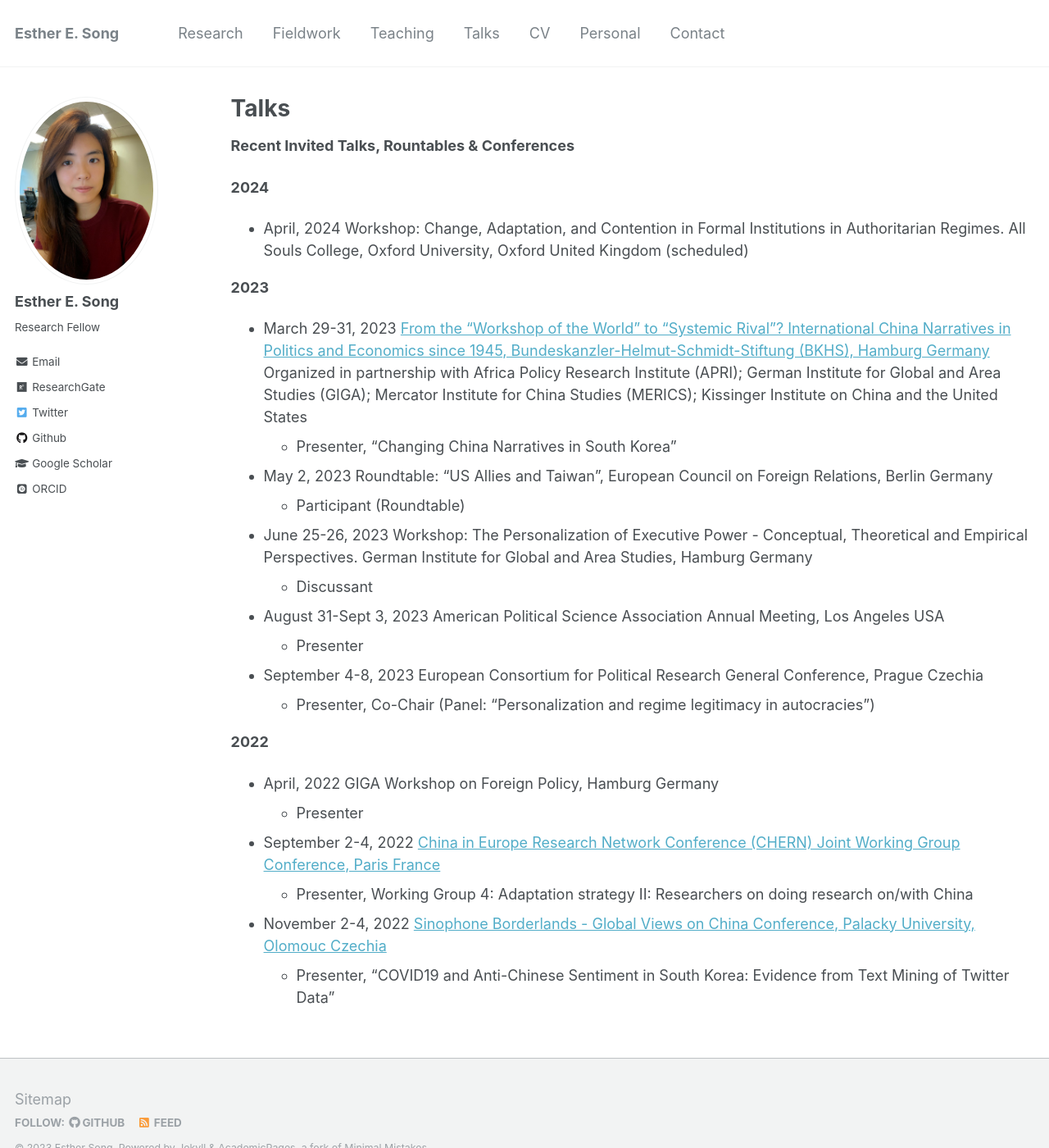
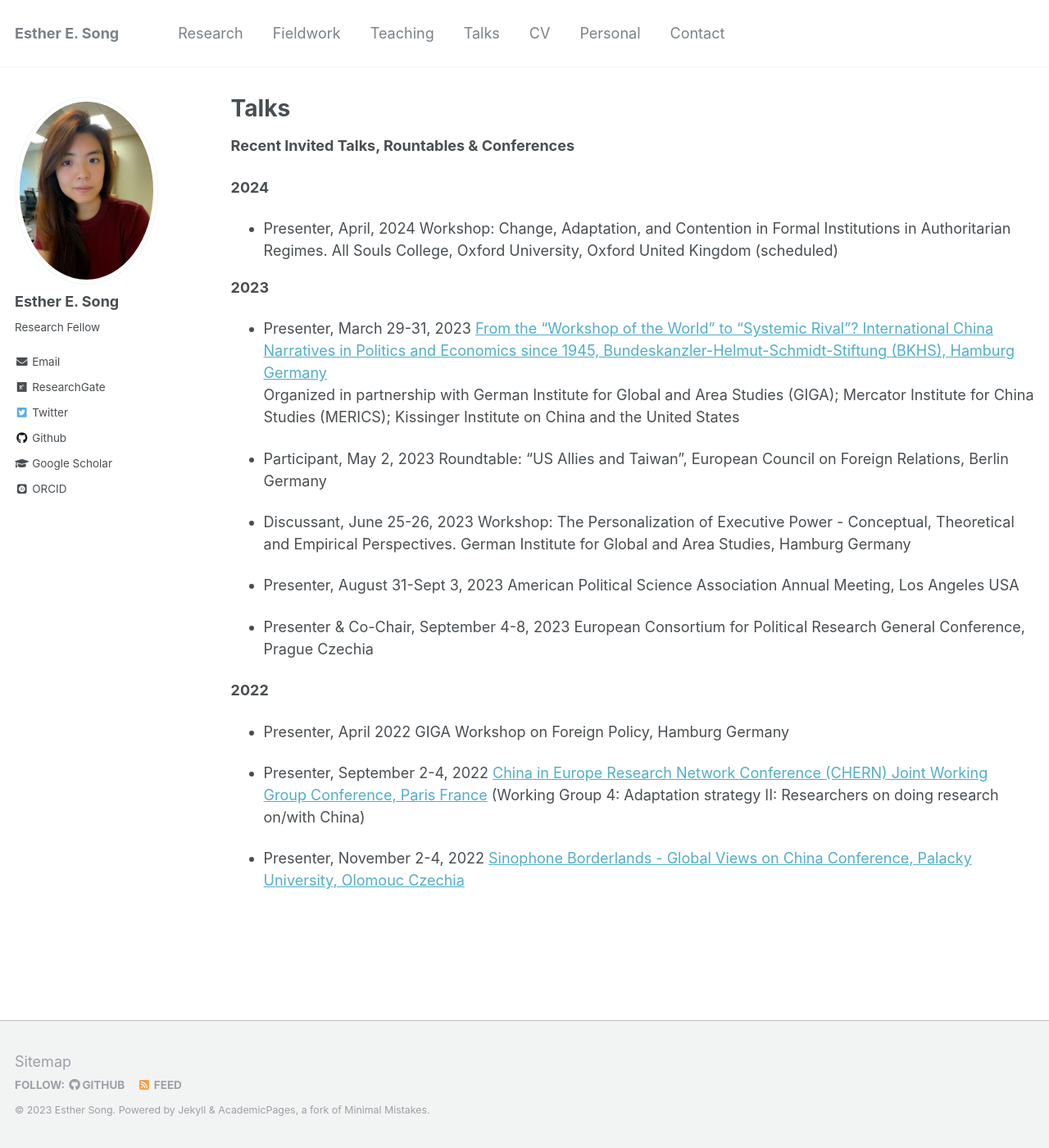
Before and after one commit to ehsong/ehsong.github.io, a Jekyll site: the page built from _pages/talks.md, in a window 1280 px wide and 1400 px high. Shown: the whole window at 82% size. Built offline with Jekyll 4.4.1, drawn with Linux system fonts in a browser that asks for light colours; some web fonts are replaced.

Commit message:
Update talks.md

```diff
--- a/_pages/talks.md
+++ b/_pages/talks.md
@@ -11,33 +11,25 @@ author_profile: true
 
 **2024**
 
-- April, 2024 Workshop: Change, Adaptation, and Contention in Formal Institutions in Authoritarian Regimes. All Souls College, Oxford University, Oxford United Kingdom (scheduled)
+- Presenter, April, 2024 Workshop: Change, Adaptation, and Contention in Formal Institutions in Authoritarian Regimes. All Souls College, Oxford University, Oxford United Kingdom (scheduled)
 
 **2023**
 
-- March 29-31, 2023 [From the “Workshop of the World” to “Systemic Rival”? International China Narratives in Politics and Economics since 1945, Bundeskanzler-Helmut-Schmidt-Stiftung (BKHS), Hamburg Germany](https://www.helmut-schmidt.de/en/)
-Organized in partnership with Africa Policy Research Institute (APRI); German Institute for Global and Area Studies (GIGA); Mercator Institute for China Studies (MERICS); Kissinger Institute on China and the United States
-   * Presenter, "Changing China Narratives in South Korea"
+- Presenter, March 29-31, 2023 [From the “Workshop of the World” to “Systemic Rival”? International China Narratives in Politics and Economics since 1945, Bundeskanzler-Helmut-Schmidt-Stiftung (BKHS), Hamburg Germany](https://www.helmut-schmidt.de/en/)
+Organized in partnership with German Institute for Global and Area Studies (GIGA); Mercator Institute for China Studies (MERICS); Kissinger Institute on China and the United States
 
-- May 2, 2023 Roundtable: "US Allies and Taiwan", European Council on Foreign Relations, Berlin Germany
-   * Participant (Roundtable)
+- Participant, May 2, 2023 Roundtable: "US Allies and Taiwan", European Council on Foreign Relations, Berlin Germany
 
-- June 25-26, 2023 Workshop: The Personalization of Executive Power - Conceptual, Theoretical and Empirical Perspectives. German Institute for Global and Area Studies, Hamburg Germany
-  * Discussant
+- Discussant, June 25-26, 2023 Workshop: The Personalization of Executive Power - Conceptual, Theoretical and Empirical Perspectives. German Institute for Global and Area Studies, Hamburg Germany
 
-- August 31-Sept 3, 2023 American Political Science Association Annual Meeting, Los Angeles USA
-  * Presenter
+- Presenter, August 31-Sept 3, 2023 American Political Science Association Annual Meeting, Los Angeles USA
 
-- September 4-8, 2023 European Consortium for Political Research General Conference, Prague Czechia
-   * Presenter, Co-Chair (Panel: "Personalization and regime legitimacy in autocracies”)
+- Presenter & Co-Chair, September 4-8, 2023 European Consortium for Political Research General Conference, Prague Czechia
 
 **2022**
 
-- April, 2022 GIGA Workshop on Foreign Policy, Hamburg Germany
-   * Presenter
+- Presenter, April 2022 GIGA Workshop on Foreign Policy, Hamburg Germany
 
-- September 2-4, 2022 [China in Europe Research Network Conference (CHERN) Joint Working Group Conference, Paris France](https://china-in-europe.net/chern-joint-working-group-conference-in-september-2022-at-inalco-paris/)
-   * Presenter, Working Group 4: Adaptation strategy II: Researchers on doing research on/with China
+- Presenter, September 2-4, 2022 [China in Europe Research Network Conference (CHERN) Joint Working Group Conference, Paris France](https://china-in-europe.net/chern-joint-working-group-conference-in-september-2022-at-inalco-paris/) (Working Group 4: Adaptation strategy II: Researchers on doing research on/with China)
 
-- November 2-4, 2022 [Sinophone Borderlands - Global Views on China Conference, Palacky University, Olomouc Czechia](https://sinofon.cz/surveys/)
-   * Presenter, "COVID19 and Anti-Chinese Sentiment in South Korea: Evidence from Text Mining of Twitter Data"
+- Presenter, November 2-4, 2022 [Sinophone Borderlands - Global Views on China Conference, Palacky University, Olomouc Czechia](https://sinofon.cz/surveys/)
```
